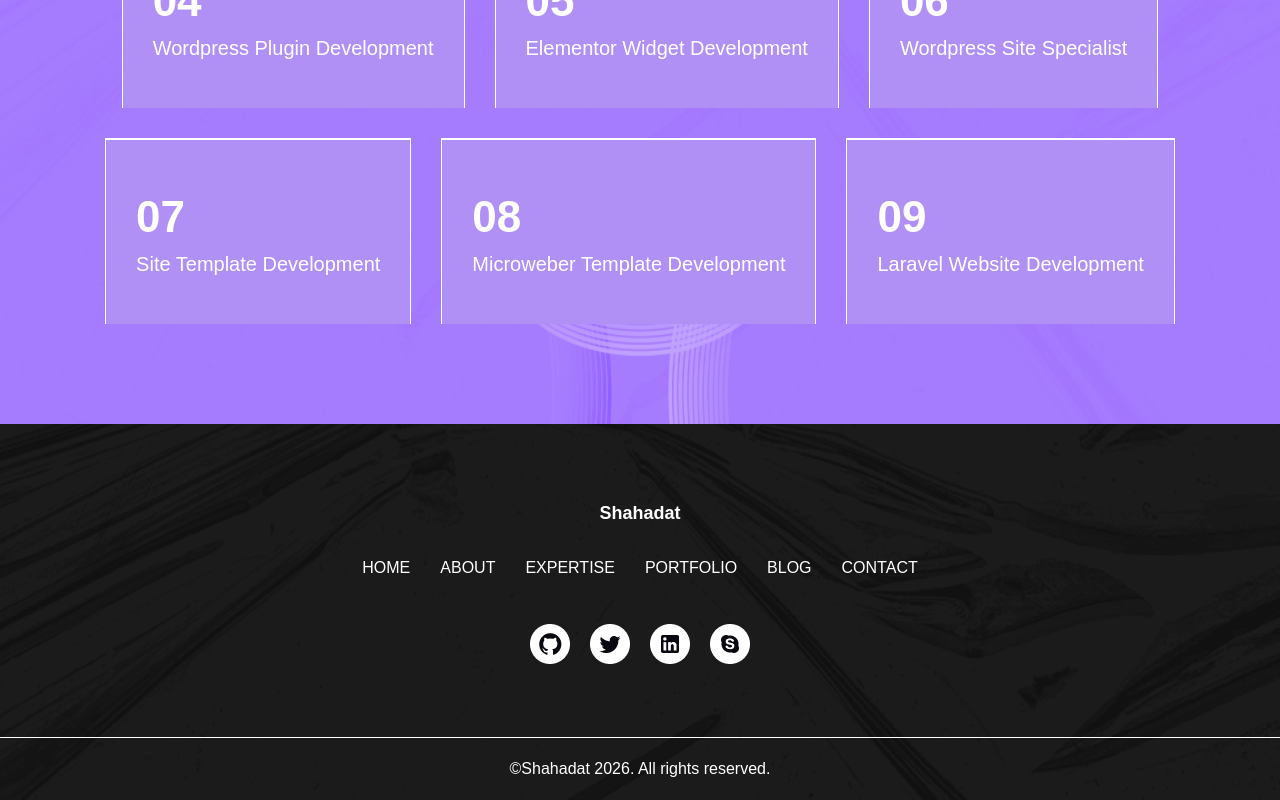
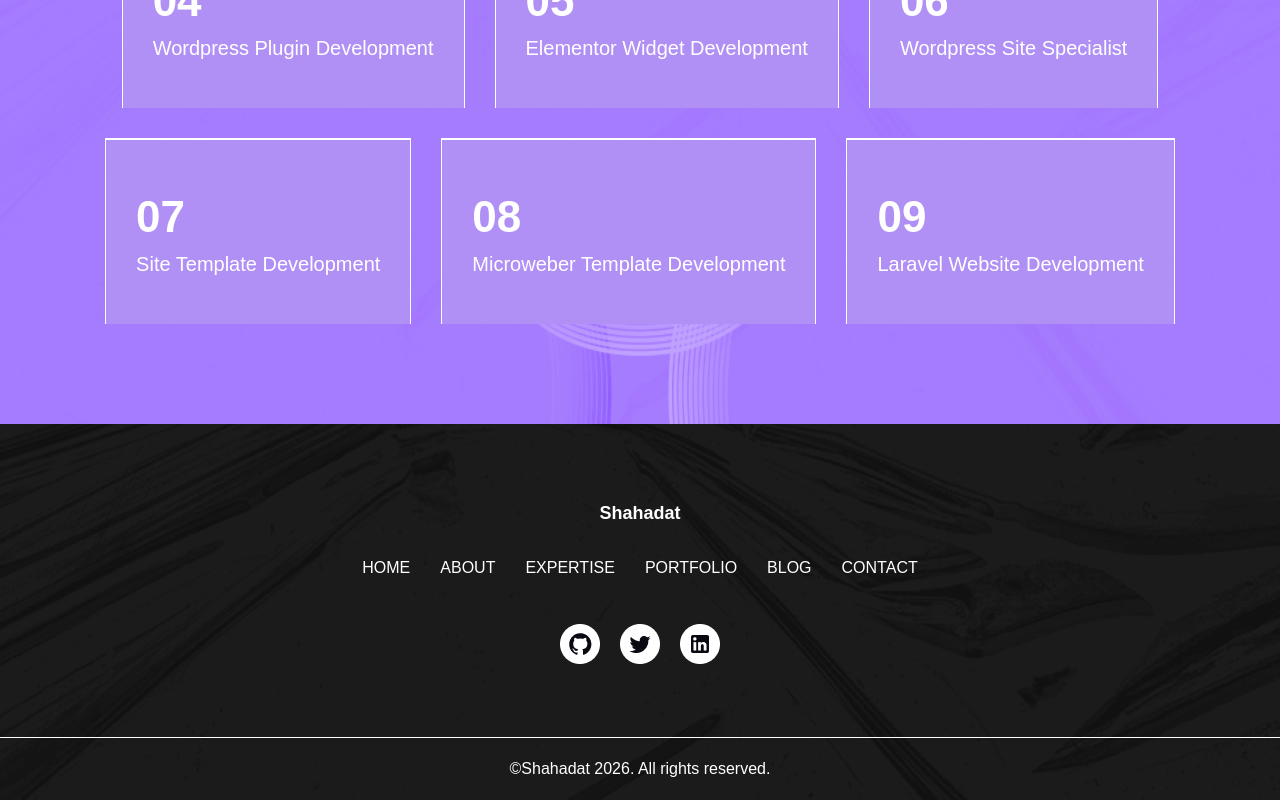
Before and after one commit to asamshahadat/asamshahadat.github.io, a React (Create React App) app: page / in a window 1280 px wide. Shown: the part 5039-5839 px from the top of the page. Built offline with nearby package versions, Linux system fonts and the light colour scheme.

Commit message:
Skype Removed

```diff
--- a/src/components/layouts/Footer.jsx
+++ b/src/components/layouts/Footer.jsx
@@ -49,11 +49,7 @@ const Footer = () => {
                                 <img src={linkedlnIcon} alt="" />
                             </Link>
                         </li>
-                        <li>
-                            <Link to="skype:asamshahadat? chat" target="_blank">
-                                <img src={skypeIcon} alt="" />
-                            </Link>
-                        </li>
+
                     </ul>
                 </div>
                 <div className="footer-copyright">
```
